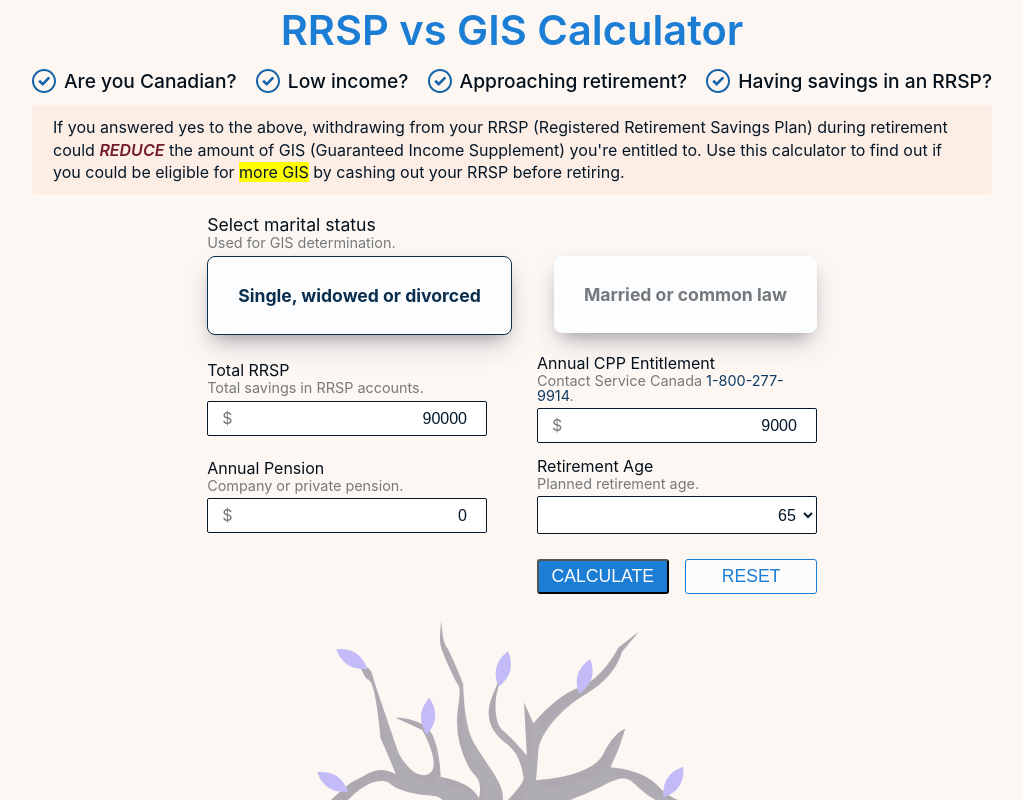
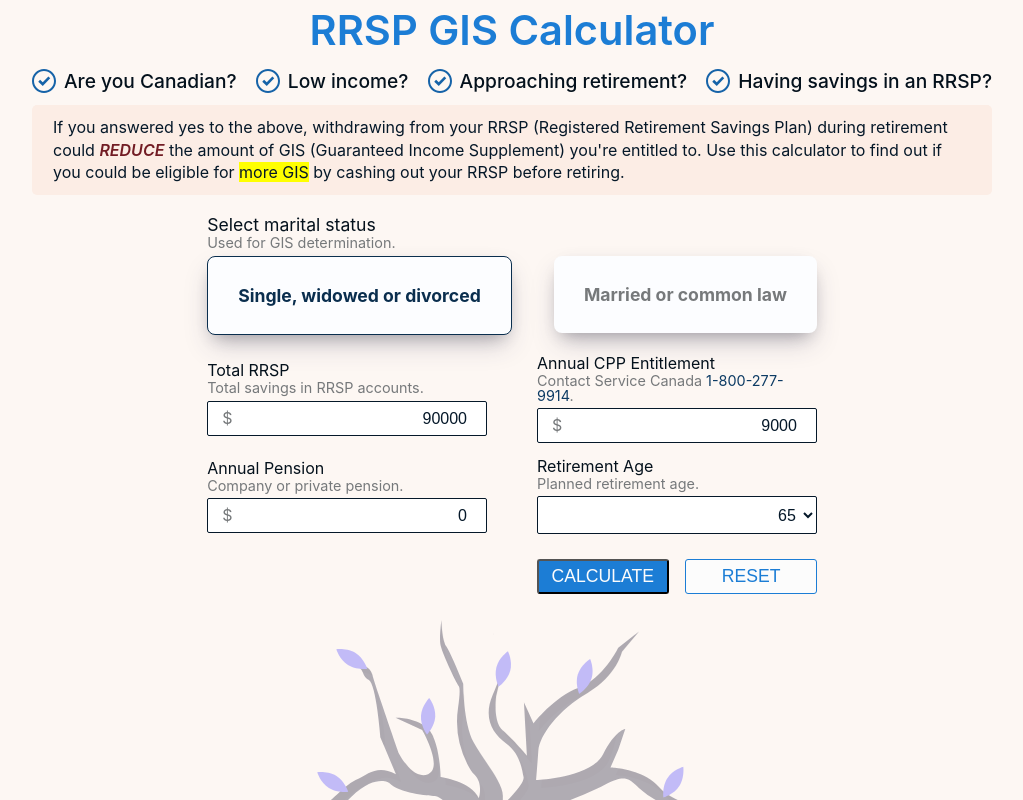
Before and after one commit to danielabar/can-rrsp-cashout, a React (Create React App) app: page / in a window 1280 px wide. Shown: the top 800 px of the page, without its empty margins (128-1151 px from the left). Built offline with nearby package versions, Linux system fonts and the light colour scheme.

Commit message:
[#51] update title and description

```diff
--- a/public/index.html
+++ b/public/index.html
@@ -11,7 +11,7 @@
   <meta name="theme-color" content="#000000" />
   <meta name="google-site-verification" content="qURd0VGTLIUqEhf2g4lSg0U6Lf7OmiHf4SiNhqPI6BI" />
   <meta name="description"
-    content="A calculator to help low income Canadians approaching retirement determine if they should cash out their RRSPs early to maximize their guaranteed income supplement (GIS) benefits." />
+    content="If you are Canadian, low income, approaching retirement and have savings in an RRSP, withdrawing from your RRSP during retirment could reduce the amount of GIS (Guaranteed Income Supplement) you are entitled to. Use this calculator to find out if you could be eligible for more GIS by cashing out your RRSP early." />
   <!--
       manifest.json provides metadata used when your web app is installed on a
       user's mobile device or desktop. See https://developers.google.com/web/fundamentals/web-app-manifest/
@@ -26,7 +26,7 @@
       work correctly both with client-side routing and a non-root public URL.
       Learn how to configure a non-root public URL by running `npm run build`.
     -->
-  <title>RRSP vs GIS Calculator</title>
+  <title>RRSP GIS Calculator</title>
 </head>
 
 <body>
--- a/src/components/intro/intro.js
+++ b/src/components/intro/intro.js
@@ -4,7 +4,7 @@ import './intro.css';
 function Intro() {
   return (
     <div className="intro">
-      <header className="intro--header">RRSP vs GIS Calculator</header>
+      <header className="intro--header">RRSP GIS Calculator</header>
       <ul className="intro--list">
         <li>Are you Canadian?</li>
         <li>Low income?</li>
```
